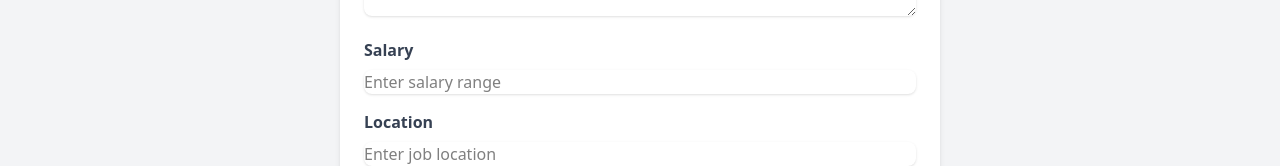
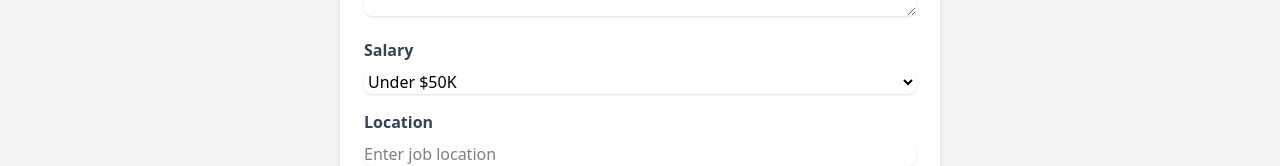
Before and after one commit to mesajil/vuejs-jobportal, a Vue app: page /jobs/add in a window 1280 px wide. Shown: the part 388-554 px from the top of the page. Built offline with nearby package versions, Linux system fonts and the light colour scheme.

Commit message:
feat(AddJob): Enhance job form with additional options and toast notifications

```diff
--- a/package.json
+++ b/package.json
@@ -20,7 +20,8 @@
     "primeicons": "^7.0.0",
     "vue": "^3.5.13",
     "vue-router": "^4.5.0",
-    "vue-spinner": "^1.0.4"
+    "vue-spinner": "^1.0.4",
+    "vue-toastification": "^2.0.0-rc.5"
   },
   "devDependencies": {
     "@eslint/js": "^9.21.0",
--- a/src/jobs.json
+++ b/src/jobs.json
@@ -1,7 +1,7 @@
 {
   "jobs": [
     {
-      "id": 1,
+      "id": "1",
       "title": "Senior Vue Developer",
       "type": "Full-Time",
       "description": "We are seeking a talented Front-End Developer to join our team in Boston, MA. The ideal candidate will have strong skills in HTML, CSS, and JavaScript, with experience working with modern JavaScript frameworks such as Vue or Angular.",
@@ -15,7 +15,7 @@
       }
     },
     {
-      "id": 2,
+      "id": "2",
       "title": "Front-End Engineer (Vue)",
       "type": "Full-Time",
       "description": "Join our team as a Front-End Developer in sunny Miami, FL. We are looking for a motivated individual with a passion for crafting beautiful and responsive web applications. Experience with UI/UX design principles and a strong attention to detail are highly desirable.",
@@ -29,7 +29,7 @@
       }
     },
     {
-      "id": 3,
+      "id": "3",
       "title": "Vue.js Developer",
       "type": "Full-Time",
       "description": "Are you passionate about front-end development? Join our team in vibrant Brooklyn, NY, and work on exciting projects that make a difference. We offer competitive compensation and a collaborative work environment where your ideas are valued.",
@@ -43,7 +43,7 @@
       }
     },
     {
-      "id": 4,
+      "id": "4",
       "title": "Vue Front-End Developer",
       "type": "Part-Time",
       "description": "Join our team as a Part-Time Front-End Developer in beautiful Pheonix, AZ. We are looking for a self-motivated individual with a passion for creating engaging user experiences. This position offers flexible hours and the opportunity to work remotely.",
@@ -57,7 +57,7 @@
       }
     },
     {
-      "id": 5,
+      "id": "5",
       "title": "Full Stack Vue Developer",
       "type": "Full-Time",
       "description": "Exciting opportunity for a Full-Time Front-End Developer in bustling Atlanta, GA. We are seeking a talented individual with a passion for building elegant and scalable web applications. Join our team and make an impact!",
@@ -71,7 +71,7 @@
       }
     },
     {
-      "id": 6,
+      "id": "6",
       "title": "Vue Native Developer",
       "type": "Full-Time",
       "description": "Join our team as a Front-End Developer in beautiful Portland, OR. We are looking for a skilled and enthusiastic individual to help us create innovative web solutions. Competitive salary and great benefits package available.",
@@ -83,6 +83,300 @@
         "contactEmail": "contact@ipsumlorem.com",
         "contactPhone": "555-555-5555"
       }
+    },
+    {
+      "id": "d5d2",
+      "type": "Part-Time",
+      "title": "Hey !!",
+      "description": "A job description",
+      "salary": "10,000 SOLES",
+      "location": "PERU",
+      "company": {
+        "name": "",
+        "description": "SPHERE",
+        "contactEmail": "lhmesajil@gmail.com",
+        "contactPhone": "940709267"
+      }
+    },
+    {
+      "id": "02a5",
+      "type": "Contract",
+      "title": "Vue JS DEV",
+      "description": "DEV",
+      "salary": "",
+      "location": "",
+      "company": {
+        "name": "",
+        "description": "",
+        "contactEmail": "",
+        "contactPhone": ""
+      }
+    },
+    {
+      "id": "28cb",
+      "type": "Full-Time",
+      "title": "",
+      "description": "",
+      "salary": "",
+      "location": "",
+      "company": {
+        "name": "",
+        "description": "",
+        "contactEmail": "",
+        "contactPhone": ""
+      }
+    },
+    {
+      "id": "4e4f",
+      "type": "Full-Time",
+      "title": "EYE",
+      "description": "",
+      "salary": "$125K - $150K",
+      "location": "",
+      "company": {
+        "name": "",
+        "description": "",
+        "contactEmail": "",
+        "contactPhone": "999ss"
+      }
+    },
+    {
+      "id": "9dc0",
+      "type": "Full-Time",
+      "title": "Basic Job",
+      "description": "",
+      "salary": "Under $50K",
+      "location": "",
+      "company": {
+        "name": "",
+        "description": "",
+        "contactEmail": "",
+        "contactPhone": ""
+      }
+    },
+    {
+      "id": "722a",
+      "type": "Remote",
+      "title": "Veniam magnam eaque",
+      "description": "Sunt occaecat et qui",
+      "salary": "$50K - $60K",
+      "location": "Laudantium hic natu",
+      "company": {
+        "name": "Parks Harper Co",
+        "description": "Soluta veniam volup",
+        "contactEmail": "horokyh@mailinator.com",
+        "contactPhone": "+1 (254) 409-3736"
+      }
+    },
+    {
+      "id": "8277",
+      "type": "Remote",
+      "title": "Quis dolorum et expe",
+      "description": "Enim soluta qui esse",
+      "salary": "$175K - $200K",
+      "location": "Facere repudiandae r",
+      "company": {
+        "name": "Sykes Scott LLC",
+        "description": "Commodi adipisci eni",
+        "contactEmail": "viqy@mailinator.com",
+        "contactPhone": "+1 (358) 659-7513"
+      }
+    },
+    {
+      "id": "ac76",
+      "type": "Internship",
+      "title": "Qui assumenda offici",
+      "description": "Amet non praesentiu",
+      "salary": "$60K - $70K",
+      "location": "Autem id ut libero i",
+      "company": {
+        "name": "Barton and Blanchard LLC",
+        "description": "Laborum magna ut a m",
+        "contactEmail": "zimoxyqege@mailinator.com",
+        "contactPhone": "+1 (975) 499-6234"
+      }
+    },
+    {
+      "id": "68ff",
+      "type": "Part-Time",
+      "title": "Nostrud mollitia mol",
+      "description": "Voluptates eaque rat",
+      "salary": "Over $200K",
+      "location": "Sunt rerum sit solu",
+      "company": {
+        "name": "Rodriquez and Whitfield Associates",
+        "description": "Voluptatem repellend",
+        "contactEmail": "lasekaval@mailinator.com",
+        "contactPhone": "+1 (856) 824-6934"
+      }
+    },
+    {
+      "id": "b7b0",
+      "type": "Part-Time",
+      "title": "Eu nulla nihil aut n",
+      "description": "Quas libero vitae ve",
+      "salary": "$50K - $60K",
+      "location": "Facere est dolor duc",
+      "company": {
+        "name": "Sweeney Sheppard Plc",
+        "description": "Et nostrud quibusdam",
+        "contactEmail": "gomygun@mailinator.com",
+        "contactPhone": "+1 (269) 758-6825"
+      }
+    },
+    {
+      "id": "d905",
+      "type": "Full-Time",
+      "title": "Cupidatat mollit vol",
+      "description": "Numquam harum Nam et",
+      "salary": "$80K - $90K",
+      "location": "Id modi aut quae bl",
+      "company": {
+        "name": "Abbott and Workman LLC",
+        "description": "Vero distinctio Qui",
+        "contactEmail": "mejobarocu@mailinator.com",
+        "contactPhone": "+1 (813) 375-3102"
+      }
+    },
+    {
+      "id": "3a44",
+      "type": "Internship",
+      "title": "In placeat proident",
+      "description": "Incididunt reiciendi",
+      "salary": "$150K - $175K",
+      "location": "Blanditiis et quis r",
+      "company": {
+        "name": "Britt Newton Associates",
+        "description": "Sit qui tempore ex ",
+        "contactEmail": "dahil@mailinator.com",
+        "contactPhone": "+1 (217) 767-3032"
+      }
+    },
+    {
+      "id": "d183",
+      "type": "Internship",
+      "title": "Voluptas tempore se",
+      "description": "Modi delectus maxim",
+      "salary": "$175K - $200K",
+      "location": "Quo consectetur quas",
+      "company": {
+        "name": "Hunter and Huber Co",
+        "description": "Minim minima unde il",
+        "contactEmail": "caqe@mailinator.com",
+        "contactPhone": "+1 (951) 473-9515"
+      }
+    },
+    {
+      "id": "e63e",
+      "type": "Remote",
+      "title": "Aut velit id consequ",
+      "description": "Quos et occaecat vol",
+      "salary": "$125K - $150K",
+      "location": "Qui ut voluptas et m",
+      "company": {
+        "name": "Robles and Richardson LLC",
+        "description": "Officiis delectus e",
+        "contactEmail": "kyryquqiz@mailinator.com",
+        "contactPhone": "+1 (497) 533-4125"
+      }
+    },
+    {
+      "id": "82fc",
+      "type": "Full-Time",
+      "title": "Aliquam soluta bland",
+      "description": "Qui rerum irure itaq",
+      "salary": "Over $200K",
+      "location": "Et inventore quas vo",
+      "company": {
+        "name": "Vaughan Brock Trading",
+        "description": "Nulla omnis obcaecat",
+        "contactEmail": "nihekori@mailinator.com",
+        "contactPhone": "+1 (376) 754-9912"
+      }
+    },
+    {
+      "id": "4f0f",
+      "type": "Full-Time",
+      "title": "Numquam cupiditate p",
+      "description": "Est quisquam quasi ",
+      "salary": "$80K - $90K",
+      "location": "Sunt et numquam labo",
+      "company": {
+        "name": "Warner Maynard LLC",
+        "description": "Id voluptatem Disti",
+        "contactEmail": "ripiju@mailinator.com",
+        "contactPhone": "+1 (455) 194-3146"
+      }
+    },
+    {
+      "id": "00dc",
+      "type": "Internship",
+      "title": "Qui ea ea ullam rati",
+      "description": "Architecto amet vol",
+      "salary": "$90K - $100K",
+      "location": "At laudantium cillu",
+      "company": {
+        "name": "Coffey and Kirby Co",
+        "description": "Rerum esse ex asper",
+        "contactEmail": "rinagojuby@mailinator.com",
+        "contactPhone": "+1 (987) 566-8238"
+      }
+    },
+    {
+      "id": "d660",
+      "type": "Remote",
+      "title": "Illum tempor natus ",
+      "description": "Culpa unde dolores ",
+      "salary": "$50K - $60K",
+      "location": "Necessitatibus neque",
+      "company": {
+        "name": "Ward and Sims Associates",
+        "description": "Similique dolor aliq",
+        "contactEmail": "vizyluri@mailinator.com",
+        "contactPhone": "+1 (908) 125-4374"
+      }
+    },
+    {
+      "id": "1693",
+      "type": "Contract",
+      "title": "Est officia vel rem ",
+      "description": "Vitae ea vel labore ",
+      "salary": "$125K - $150K",
+      "location": "Qui ratione quis ea ",
+      "company": {
+        "name": "Mercado and Wright Associates",
+        "description": "Aperiam laboriosam ",
+        "contactEmail": "getuzix@mailinator.com",
+        "contactPhone": "+1 (468) 293-7605"
+      }
+    },
+    {
+      "id": "7fda",
+      "type": "Part-Time",
+      "title": "Ducimus et cum aut ",
+      "description": "Est possimus perfer",
+      "salary": "$50K - $60K",
+      "location": "Consequatur velit in",
+      "company": {
+        "name": "Levine Hardin LLC",
+        "description": "In voluptatem rerum",
+        "contactEmail": "pexoryjapu@mailinator.com",
+        "contactPhone": "+1 (906) 703-9739"
+      }
+    },
+    {
+      "id": "f3a8",
+      "type": "Full-Time",
+      "title": "Ab laudantium molli",
+      "description": "Dolore at quibusdam ",
+      "salary": "$50K - $60K",
+      "location": "Id alias qui et non",
+      "company": {
+        "name": "Mcdonald and Sexton Plc",
+        "description": "Quibusdam vel do sit",
+        "contactEmail": "finet@mailinator.com",
+        "contactPhone": "+1 (989) 383-8731"
+      }
     }
   ]
 }
--- a/src/views/AddJob.vue
+++ b/src/views/AddJob.vue
@@ -16,6 +16,8 @@
           <option value="Full-Time">Full-Time</option>
           <option value="Part-Time">Part-Time</option>
           <option value="Contract">Contract</option>
+          <option value="Remote">Remote</option>
+          <option value="Internship">Internship</option>
         </select>
       </div>
 
@@ -28,6 +30,7 @@
           v-model="form.title"
           class="w-full border-gray-300 rounded-lg shadow-sm focus:ring focus:ring-green-500"
           placeholder="Enter job title"
+          required
         />
       </div>
 
@@ -45,13 +48,23 @@
       <!-- Salary -->
       <div>
         <label for="salary" class="block text-gray-700 font-bold mb-2">Salary</label>
-        <input
+        <select
           id="salary"
-          type="text"
           v-model="form.salary"
           class="w-full border-gray-300 rounded-lg shadow-sm focus:ring focus:ring-green-500"
-          placeholder="Enter salary range"
-        />
+        >
+          <option value="Under $50K">Under $50K</option>
+          <option value="$50K - $60K">$50K - $60K</option>
+          <option value="$60K - $70K">$60K - $70K</option>
+          <option value="$70K - $80K">$70K - $80K</option>
+          <option value="$80K - $90K">$80K - $90K</option>
+          <option value="$90K - $100K">$90K - $100K</option>
+          <option value="$100K - $125K">$100K - $125K</option>
+          <option value="$125K - $150K">$125K - $150K</option>
+          <option value="$150K - $175K">$150K - $175K</option>
+          <option value="$175K - $200K">$175K - $200K</option>
+          <option value="Over $200K">Over $200K</option>
+        </select>
       </div>
 
       <!-- Location -->
@@ -102,7 +115,7 @@
         <label for="contact-phone" class="block text-gray-700 font-bold mb-2">Contact Phone</label>
         <input
           id="contact-phone"
-          type="text"
+          type="tel"
           v-model="form.company.contactPhone"
           class="w-full border-gray-300 rounded-lg shadow-sm focus:ring focus:ring-green-500"
           placeholder="Enter contact phone"
@@ -123,14 +136,16 @@
 </template>
 
 <script setup>
+import router from '@/router'
 import { reactive } from 'vue'
 import axios from 'axios'
+import { useToast } from 'vue-toastification'
 
 const form = reactive({
   type: 'Full-Time',
   title: '',
   description: '',
-  salary: '',
+  salary: 'Under $50K',
   location: '',
   company: {
     name: '',
@@ -140,14 +155,16 @@ const form = reactive({
   },
 })
 
+const toast = useToast()
+
 const submitForm = async () => {
   try {
     const response = await axios.post('/api/jobs', form)
-    console.log('Job added successfully:', response.data)
-    alert('Job added successfully!')
+    toast.success('Job Added Successfully')
+    router.push(`/job/${response.data.id}`)
   } catch (error) {
     console.error('Error adding job:', error)
-    alert('Failed to add job.')
+    toast.error('Job Was Not Added')
   }
 }
 </script>
--- a/src/views/JobDetails.vue
+++ b/src/views/JobDetails.vue
@@ -10,7 +10,9 @@
         <div class="bg-white shadow-md rounded-lg p-6">
           <p class="text-sm text-green-600 font-semibold">{{ state.job.type }}</p>
           <h1 class="text-3xl font-bold text-gray-800 mt-2">{{ state.job.title }}</h1>
-          <p class="text-lg text-red-600 mt-2">{{ state.job.location }}</p>
+          <p class="text-lg text-red-600 mt-2">
+            <i class="pi pi-map-marker mr-1"></i> {{ state.job.location }}
+          </p>
         </div>
 
         <!-- Company Info -->
```
Also changed, not shown: src/main.js (+8 -1 lines), 1 other file (tests, documents, lock files or other folders).
